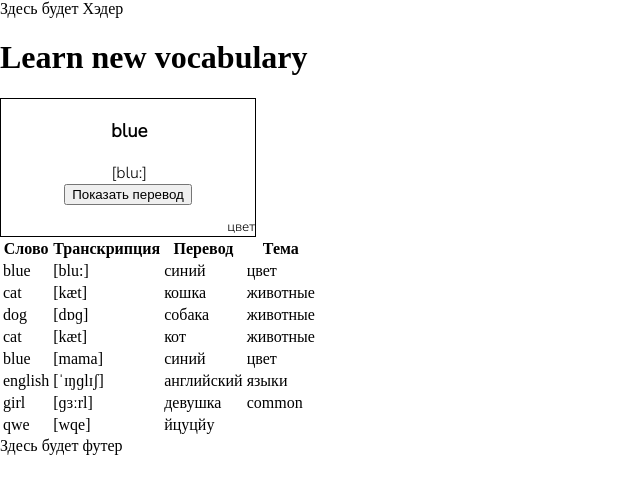
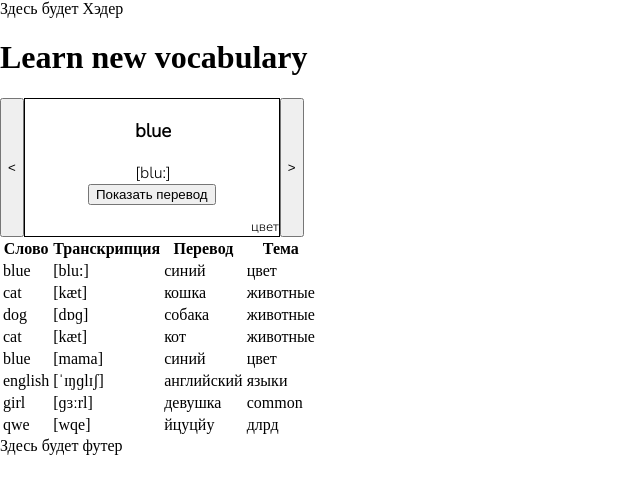
Before and after one commit to DariaKott/React-project-words, a React app: page / in a window 1280 px wide. Shown: the top 494 px of the page, without its empty margins (0-640 px from the left). Built offline with nearby package versions, Linux system fonts and the light colour scheme.

Commit message:
Made carousel for cards

```diff
--- a/src/assets/data.js
+++ b/src/assets/data.js
@@ -60,7 +60,7 @@ export const words = [
     english: 'qwe',
     transcription: '[wqe]',
     russian: 'йцуцйу',
-    tags: '',
+    tags: 'длрд',
     tags_json: '[""]',
   },
 ];
--- a/src/presentation/App.jsx
+++ b/src/presentation/App.jsx
@@ -1,15 +1,14 @@
 import React from 'react';
 import '../assets/global.scss';
-// import { List } from './components/WordList';
 import { WordTable } from './components/WordList';
 import { words } from '../assets/data';
-import { WordCard } from './components/WordCard';
+import Gallery from './components/CardGallery';
 
 function App() {
   return (
     <div>
       <div>
-        <WordCard {...words[0]} />
+        <Gallery />
       </div>
       <table className="word-table">
         <thead>
@@ -30,4 +29,6 @@ function App() {
   );
 }
 
+// WordCard {...words[1]}
+
 export { App };
--- /dev/null
+++ b/src/presentation/components/CardGallery/index.jsx
@@ -0,0 +1,36 @@
+import React, { useState } from 'react';
+import { WordCard } from '../WordCard';
+import { words } from '../../../assets/data';
+import './styles.scss';
+
+function Gallery() {
+  const [count, setCount] = useState(0);
+
+  const nextCard = () => {
+    if (count < words.length - 1) {
+      setCount(count + 1);
+    } else {
+      // Если достигнут конец массива, переходим к первой карточке
+      setCount(0);
+    }
+  };
+
+  const previousCard = () => {
+    if (count > 0) {
+      setCount(count - 1);
+    } else {
+      // Если достигнуто начало массива, переходим к последней карточке
+      setCount(words.length - 1);
+    }
+  };
+
+  return (
+    <div className="gallery_container">
+      <button onClick={previousCard}>{'<'}</button>
+      <WordCard key={words[count].id} {...words[count]} />
+      <button onClick={nextCard}>{'>'}</button>
+    </div>
+  );
+}
+
+export default Gallery;
--- /dev/null
+++ b/src/presentation/components/CardGallery/styles.scss
@@ -0,0 +1,5 @@
+.gallery_container {
+  display: flex;
+  flex-direction: row;
+  //   border: 1px solid red;
+}
```
Also changed, not shown: src/assets/words.json (added, +58 -0 lines).
